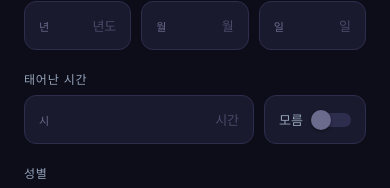
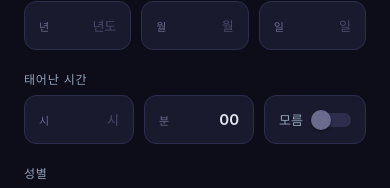
Before and after one commit to taehyun1121/saju-match-app, a React Native app: screen /Onboarding in a window 390 px wide. Shown: the part 287-475 px from the top of the page. Built offline with nearby package versions, Linux system fonts and the light colour scheme; what expo-notifications would draw is missing.

Commit message:
feat: add minute picker to time input (5-minute intervals)

```diff
--- a/screens/CompatibilityScreen.js
+++ b/screens/CompatibilityScreen.js
@@ -13,6 +13,7 @@ const YEARS = range(1900, 2010).reverse();
 const MONTHS = range(1, 12);
 const DAYS = range(1, 31);
 const HOURS = range(0, 23);
+const MINUTES = Array.from({ length: 12 }, (_, i) => ({ label: String(i * 5).padStart(2, '0'), value: i * 5 }));
 
 function PickerModal({ visible, items, onSelect, onClose, title }) {
   return (
@@ -67,6 +68,7 @@ export default function CompatibilityScreen({ navigation, route }) {
   const [month, setMonth] = useState(null);
   const [day, setDay] = useState(null);
   const [hour, setHour] = useState(null);
+  const [minute, setMinute] = useState(0);
   const [hourUnknown, setHourUnknown] = useState(false);
   const [gender, setGender] = useState(null);
   const [picker, setPicker] = useState(null);
@@ -148,15 +150,22 @@ export default function CompatibilityScreen({ navigation, route }) {
           <SelectBox
             label="시"
             value={hourUnknown ? '모름' : hour}
-            placeholder="시간"
+            placeholder="시"
             onPress={() => setPicker('hour')}
+            disabled={hourUnknown}
+          />
+          <SelectBox
+            label="분"
+            value={hourUnknown ? '-' : String(minute).padStart(2, '0')}
+            placeholder="분"
+            onPress={() => setPicker('minute')}
             disabled={hourUnknown}
           />
           <View style={s.switchBox}>
             <Text style={s.switchLabel}>모름</Text>
             <Switch
               value={hourUnknown}
-              onValueChange={(v) => { setHourUnknown(v); setHour(null); }}
+              onValueChange={(v) => { setHourUnknown(v); setHour(null); setMinute(0); }}
               trackColor={{ false: '#2d2d4e', true: '#7c3aed' }}
               thumbColor={hourUnknown ? '#a78bfa' : '#6b6b8e'}
             />
@@ -252,6 +261,7 @@ export default function CompatibilityScreen({ navigation, route }) {
       <PickerModal visible={picker === 'month'} title="출생 월" items={MONTHS} onSelect={setMonth} onClose={() => setPicker(null)} />
       <PickerModal visible={picker === 'day'} title="출생 일" items={DAYS} onSelect={setDay} onClose={() => setPicker(null)} />
       <PickerModal visible={picker === 'hour'} title="태어난 시간 (0~23시)" items={HOURS} onSelect={setHour} onClose={() => setPicker(null)} />
+      <PickerModal visible={picker === 'minute'} title="태어난 분 (0~55분)" items={MINUTES} onSelect={setMinute} onClose={() => setPicker(null)} />
     </SafeAreaView>
   );
 }
--- a/screens/OnboardingScreen.js
+++ b/screens/OnboardingScreen.js
@@ -17,6 +17,7 @@ const YEARS = range(1900, 2010).reverse();
 const MONTHS = range(1, 12);
 const DAYS = range(1, 31);
 const HOURS = range(0, 23);
+const MINUTES = Array.from({ length: 12 }, (_, i) => ({ label: String(i * 5).padStart(2, '0'), value: i * 5 }));
 
 function PickerModal({ visible, items, onSelect, onClose, title }) {
   return (
@@ -68,6 +69,7 @@ export default function OnboardingScreen({ navigation }) {
   const [month, setMonth] = useState(null);
   const [day, setDay] = useState(null);
   const [hour, setHour] = useState(null);
+  const [minute, setMinute] = useState(0);
   const [hourUnknown, setHourUnknown] = useState(false);
   const [gender, setGender] = useState(null);
   const [picker, setPicker] = useState(null);
@@ -90,7 +92,7 @@ export default function OnboardingScreen({ navigation }) {
       });
       if (!res.ok) throw new Error(`HTTP ${res.status}`);
       const sajuResult = await res.json();
-      const userInfo = { name, year, month, day, hour: hourUnknown ? null : hour, gender };
+      const userInfo = { name, year, month, day, hour: hourUnknown ? null : hour, minute: hourUnknown ? null : minute, gender };
       navigation.navigate('MyProfile', { userInfo, sajuResult });
     } catch (e) {
       setError('서버 연결 실패 — 잠시 후 다시 시도해주세요');
@@ -126,15 +128,22 @@ export default function OnboardingScreen({ navigation }) {
           <SelectBox
             label="시"
             value={hourUnknown ? '모름' : hour}
-            placeholder="시간"
+            placeholder="시"
             onPress={() => setPicker('hour')}
+            disabled={hourUnknown}
+          />
+          <SelectBox
+            label="분"
+            value={hourUnknown ? '-' : String(minute).padStart(2, '0')}
+            placeholder="분"
+            onPress={() => setPicker('minute')}
             disabled={hourUnknown}
           />
           <View style={s.switchBox}>
             <Text style={s.switchLabel}>모름</Text>
             <Switch
               value={hourUnknown}
-              onValueChange={(v) => { setHourUnknown(v); setHour(null); }}
+              onValueChange={(v) => { setHourUnknown(v); setHour(null); setMinute(0); }}
               trackColor={{ false: '#2d2d4e', true: '#7c3aed' }}
               thumbColor={hourUnknown ? '#a78bfa' : '#6b6b8e'}
             />
@@ -171,6 +180,7 @@ export default function OnboardingScreen({ navigation }) {
       <PickerModal visible={picker === 'month'} title="출생 월" items={MONTHS} onSelect={setMonth} onClose={() => setPicker(null)} />
       <PickerModal visible={picker === 'day'} title="출생 일" items={DAYS} onSelect={setDay} onClose={() => setPicker(null)} />
       <PickerModal visible={picker === 'hour'} title="태어난 시간 (0~23시)" items={HOURS} onSelect={setHour} onClose={() => setPicker(null)} />
+      <PickerModal visible={picker === 'minute'} title="태어난 분 (0~55분)" items={MINUTES} onSelect={setMinute} onClose={() => setPicker(null)} />
     </SafeAreaView>
   );
 }
```
